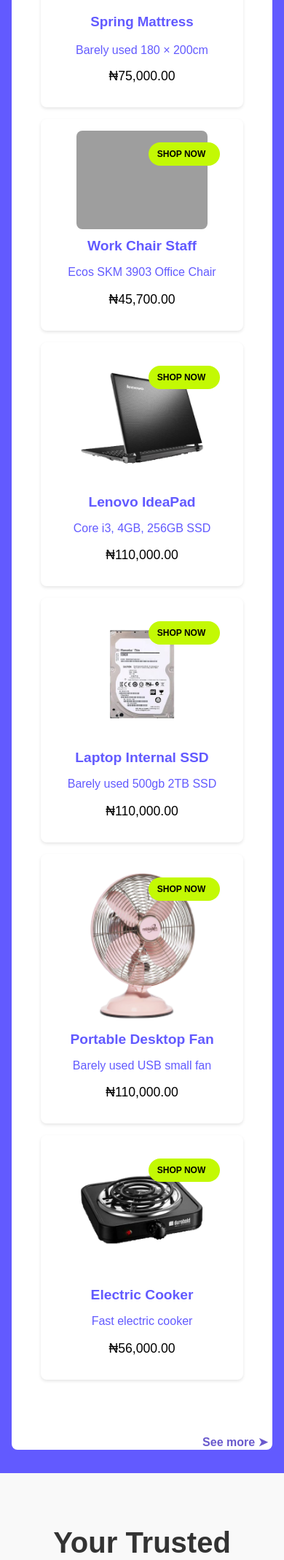
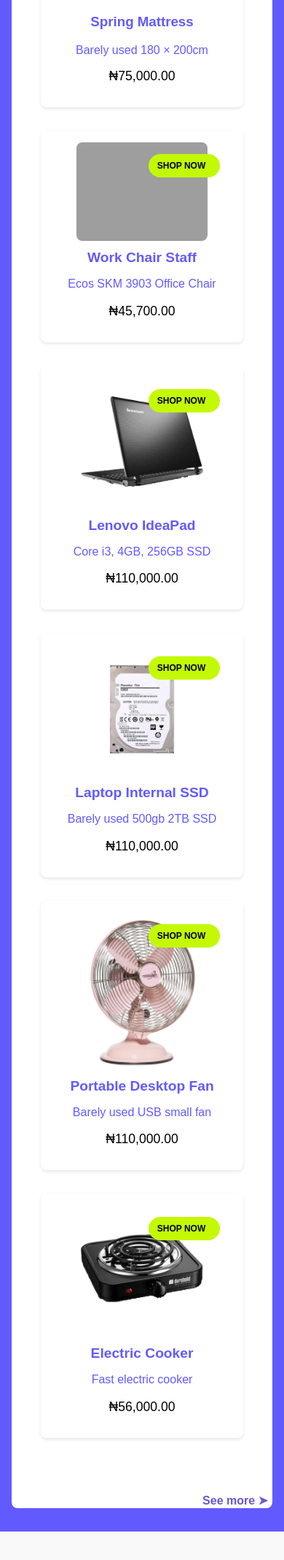
Before and after one commit to codeAKstan/Swivly, a Django app: page / in a window 390 px wide. Shown: the part 1090-3227 px from the top of the page at 73% size. Run offline with Django 5.2, Linux system fonts and the light colour scheme; grey boxes are pictures that could not be loaded.

Commit message:
responsiveness for different screen sizes done

```diff
--- a/registration/static/css/styles.css
+++ b/registration/static/css/styles.css
@@ -267,20 +267,21 @@ body {
     color: white;
     padding: 1rem;
     border-radius: 8px;
-    width: 25%;
+    width: 10%;
 }
 
-.filter-sidebar button {
+.filter-sidebar h3 {
     background-color: #C3F904;
     padding: 1.5rem;
-    font-size: 1.5rem;
+    font-size: 1rem;
     margin-bottom: 1rem;
     border-radius: 7px;
-    width: 40%;
+    /* width: 10%; */
+    color: black;
 }
 
 .filter-group h4 {
-    font-size: 1.2rem;
+    font-size: 1rem;
     margin-bottom: 0.5rem;
 }
 
@@ -306,9 +307,11 @@ body {
     grid-template-columns: repeat(3, 1fr);
     gap: 2rem;
     flex: 1;
-    background-color: white;
+    background-color: #fff;
     padding: 60px 40px;
     padding-top: 120px;
+    /* width: 100%; */
+    box-sizing: border-box;
 }
 
 .product-card {
@@ -433,6 +436,7 @@ body {
     padding: 2rem;
     background-color: white;
     border-radius: 8px;
+    box-sizing: border-box;
 }
 
 .see-more-button {
@@ -1024,3 +1028,44 @@ body {
         height: 10%;
     }
 }
+
+@media (max-width: 1020px) {
+    .products-grid {
+        display: grid;
+        grid-template-columns: repeat(2, 1fr);
+        gap: 2rem;
+        flex: 1;
+        background-color: white;
+        padding: 60px 40px;
+        padding-top: 120px;
+        /* width: 100%; */
+        box-sizing: border-box;
+    }
+
+    .filter-sidebar h3 {
+        background-color: #C3F904;
+        padding: 0.6rem;
+        font-size: 0.6rem;
+        margin-bottom: 1rem;
+        border-radius: 7px;
+        /* width: 10%; */
+        color: black;
+    }
+
+}
+
+@media (max-width: 550px) {
+    .products-grid {
+        display: grid;
+        grid-template-columns: repeat(1, 1fr);
+        gap: 2rem;
+        flex: 1;
+        background-color: white;
+        padding: 60px 40px;
+        padding-top: 120px;
+        /* width: 100%; */
+        box-sizing: border-box;
+    }
+
+
+}
--- a/registration/templates/registration/index.html
+++ b/registration/templates/registration/index.html
@@ -18,7 +18,7 @@
     <div class="shop-container">
         <aside class="filter-sidebar">
             <!-- <h3>SHOP BY</h3> -->
-            <button>SHOP BY</button>
+            <h3>SHOP BY</h3>
             <div class="filter-group">
                 <h4>Categories</h4>
                 <label><input type="radio" name="category" value="all" checked> All</label>
```
